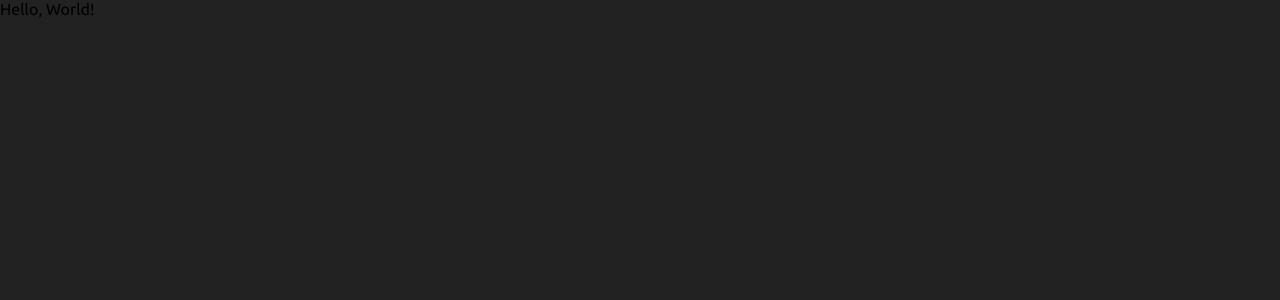
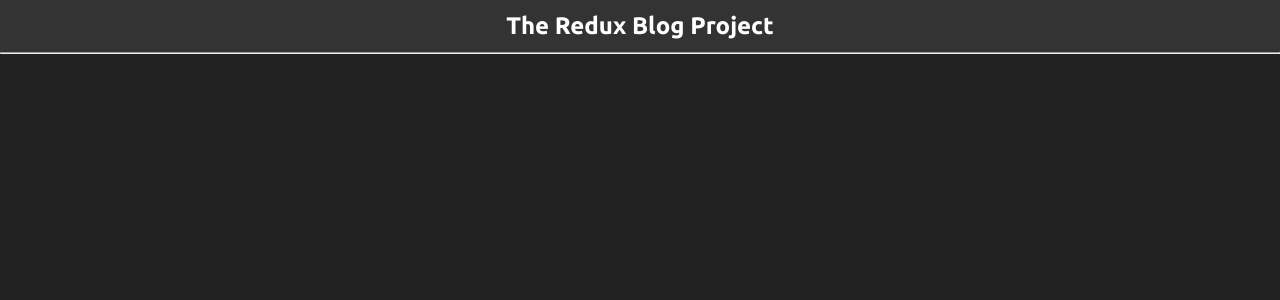
Before and after one commit to arianXdev/blog-redux-project, a React (Vite) app: page / in a window 1280 px wide. Shown: the top 300 px of the page. Built offline with nearby package versions, Linux system fonts and the light colour scheme; a web font is replaced by a local one.

Commit message:
feat: created <Navbar /> component

```diff
--- a/src/App.css
+++ b/src/App.css
@@ -0,0 +1,4 @@
+.App {
+	color: white;
+	font-size: 16px;
+}
--- a/src/App.jsx
+++ b/src/App.jsx
@@ -1,7 +1,12 @@
+import Navbar from "./components/Navbar";
 import "./App.css";
 
 const App = () => {
-	return <div>Hello, World!</div>;
+	return (
+		<main className="App">
+			<Navbar />
+		</main>
+	);
 };
 
 export default App;
--- /dev/null
+++ b/src/components/Navbar.css
@@ -0,0 +1,11 @@
+.navbar {
+	width: 100%;
+	text-align: center;
+	font-size: 12px;
+	background: #333;
+}
+
+.navbar__title {
+	margin: 0;
+	padding: 0.5em 0;
+}
--- /dev/null
+++ b/src/components/Navbar.jsx
@@ -0,0 +1,12 @@
+import "./Navbar.css";
+
+const Navbar = () => {
+	return (
+		<nav className="navbar">
+			<h1 className="navbar__title">The Redux Blog Project</h1>
+			<hr />
+		</nav>
+	);
+};
+
+export default Navbar;
```
